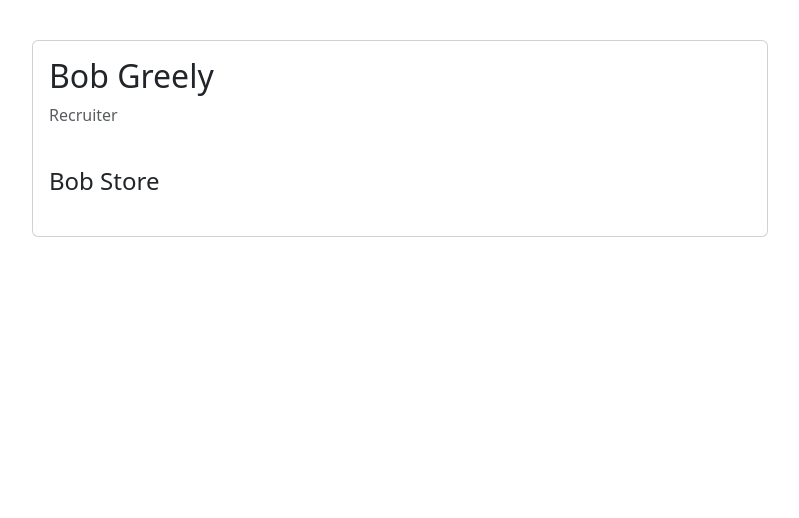
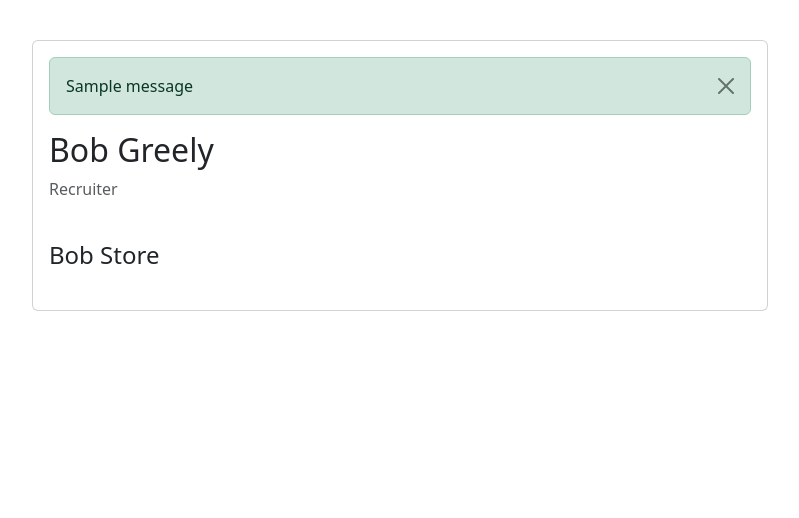
Before and after one commit to RossKlaiber/2340_Bruce_2, a Django app: a page that uses jobsite/accounts/templates/accounts/profile.html in a window 1280 px wide. Shown: the part 72-590 px from the top of the page, without its empty margins (50-849 px from the left). Run offline with Django 5.2, Linux system fonts and the light colour scheme; data comes from the database, SQL or seed files in the repository; tables that the repository leaves empty hold one stand-in row (values such as "Sample post"); one stand-in notice (Sample message) is shown; some libraries are stand-ins or nearby versions.

Commit message:
Show profile update messages in profile

```diff
--- a/jobsite/accounts/templates/accounts/profile.html
+++ b/jobsite/accounts/templates/accounts/profile.html
@@ -6,6 +6,16 @@
       <div class="col-md-8">
         <div class="card">
           <div class="card-body">
+            {% if messages %}
+            <div class="mb-3">
+              {% for message in messages %}
+              <div class="alert alert-{{ message.tags }} alert-dismissible fade show" role="alert">
+                {{ message }}
+                <button type="button" class="btn-close" data-bs-dismiss="alert" aria-label="Close"></button>
+              </div>
+              {% endfor %}
+            </div>
+            {% endif %}
             <div class="d-flex justify-content-between align-items-start mb-4">
               <div>
                 <h2>{{ template_data.user_profile.user.get_full_name|default:template_data.user_profile.user.username }}</h2>
```
